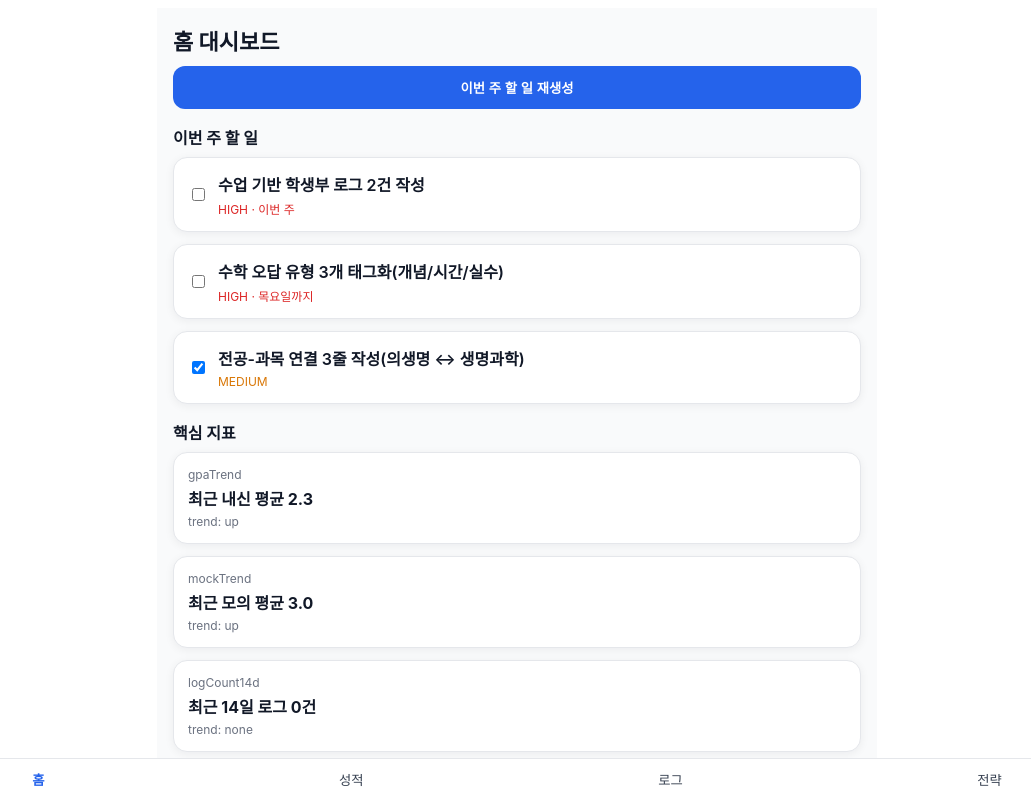
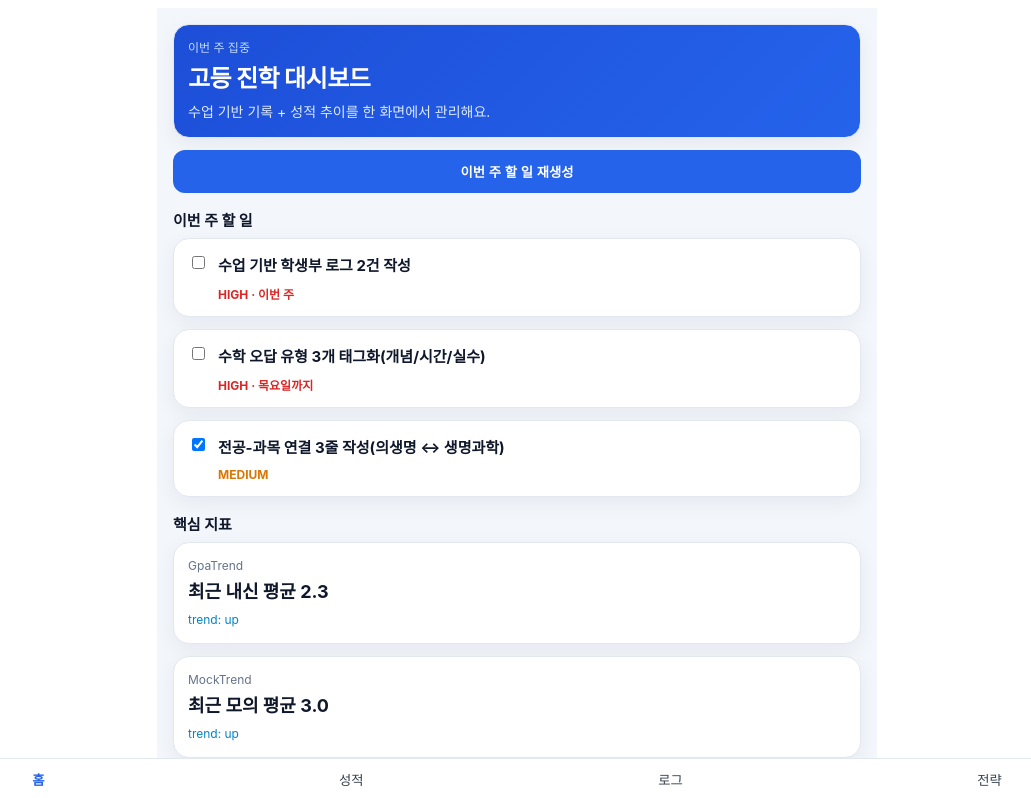
Before and after one commit to choijinwon/jarvisedu, a React (Vite) app: page / in a window 1280 px wide. Shown: the top 798 px of the page, without its empty margins (123-1154 px from the left). Built offline with nearby package versions, Linux system fonts and the light colour scheme.

Commit message:
ui: refine typography and card visual hierarchy

```diff
--- a/src/screens/HomeScreen.tsx
+++ b/src/screens/HomeScreen.tsx
@@ -1,6 +1,6 @@
 import React from "react";
 import { useDashboard } from "../hooks/useDashboard";
-import { colors, ui } from "../styles";
+import { colors, typo, ui } from "../styles";
 
 function priorityColor(priority: "high" | "medium" | "low") {
   if (priority === "high") return colors.danger;
@@ -17,35 +17,29 @@ export function HomeScreen() {
 
   return (
     <div style={ui.page}>
-      <h2 style={ui.title}>홈 대시보드</h2>
-      <button
-        onClick={() => void regenerateWeeklyTasks()}
-        style={{
-          width: "100%",
-          border: "none",
-          borderRadius: 12,
-          padding: "12px 14px",
-          background: colors.primary,
-          color: "#fff",
-          fontWeight: 700,
-          cursor: "pointer",
-        }}
-      >
+      <div style={{ ...ui.card, background: "linear-gradient(135deg, #1D4ED8 0%, #2563EB 100%)", color: "#fff" }}>
+        <p style={{ ...typo.caption, color: "#BFDBFE" }}>이번 주 집중</p>
+        <h2 style={{ ...typo.h1, color: "#fff", marginTop: 6 }}>고등 진학 대시보드</h2>
+        <p style={{ ...typo.body, color: "#DBEAFE", marginTop: 6 }}>수업 기반 기록 + 성적 추이를 한 화면에서 관리해요.</p>
+      </div>
+
+      <button onClick={() => void regenerateWeeklyTasks()} style={ui.buttonPrimary}>
         이번 주 할 일 재생성
       </button>
 
       <h3 style={ui.sectionTitle}>이번 주 할 일</h3>
       {data.weekTasks.map((t) => (
         <div key={t.id} style={ui.card}>
-          <label style={{ display: "flex", gap: 10, alignItems: "center", cursor: "pointer" }}>
+          <label style={{ display: "flex", gap: 10, alignItems: "flex-start", cursor: "pointer" }}>
             <input
               type="checkbox"
               checked={t.checked}
               onChange={(e) => void toggleTask(t.id, e.target.checked)}
+              style={{ marginTop: 3 }}
             />
-            <div>
-              <div style={{ fontWeight: 600, color: colors.text }}>{t.title}</div>
-              <div style={{ fontSize: 12, color: priorityColor(t.priority), marginTop: 4 }}>
+            <div style={{ flex: 1 }}>
+              <div style={{ ...typo.h2, fontSize: 15 }}>{t.title}</div>
+              <div style={{ marginTop: 6, fontSize: 12, color: priorityColor(t.priority), fontWeight: 700 }}>
                 {t.priority.toUpperCase()} {t.dueText ? `· ${t.dueText}` : ""}
               </div>
             </div>
@@ -56,17 +50,17 @@ export function HomeScreen() {
       <h3 style={ui.sectionTitle}>핵심 지표</h3>
       {Object.entries(data.metrics).map(([k, v]) => (
         <div key={k} style={ui.card}>
-          <div style={{ fontSize: 12, color: colors.subText }}>{k}</div>
-          <div style={{ marginTop: 4, fontWeight: 700, color: colors.text }}>{v.value}</div>
-          <div style={{ marginTop: 4, fontSize: 12, color: colors.subText }}>trend: {v.trend}</div>
+          <div style={{ ...typo.caption, textTransform: "capitalize" }}>{k}</div>
+          <div style={{ ...typo.h2, marginTop: 4 }}>{v.value}</div>
+          <div style={{ ...typo.caption, marginTop: 6, color: colors.info }}>trend: {v.trend}</div>
         </div>
       ))}
 
       <h3 style={ui.sectionTitle}>리스크 알림</h3>
       {data.alerts.map((a) => (
-        <div key={a.id} style={ui.card}>
-          <div style={{ color: colors.text }}>{a.message}</div>
-          <div style={{ fontSize: 12, marginTop: 4, color: colors.subText }}>
+        <div key={a.id} style={{ ...ui.card, borderLeft: `4px solid ${a.severity === "danger" ? colors.danger : a.severity === "warning" ? colors.warning : colors.info}` }}>
+          <div style={{ ...typo.body }}>{a.message}</div>
+          <div style={{ ...typo.caption, marginTop: 4 }}>
             {a.severity.toUpperCase()} {a.actionLabel ? `· ${a.actionLabel}` : ""}
           </div>
         </div>
--- a/src/screens/LogScreen.tsx
+++ b/src/screens/LogScreen.tsx
@@ -1,11 +1,11 @@
 import React from "react";
 import { useLogs } from "../hooks/useLogs";
-import { colors, ui } from "../styles";
+import { colors, typo, ui } from "../styles";
 
-const visibilityMap: Record<string, string> = {
-  core: "✅ 대입 핵심",
-  limited: "🟨 제한 가능",
-  personal: "🟦 개인 기록",
+const visibilityMap: Record<string, { label: string; color: string }> = {
+  core: { label: "✅ 대입 핵심", color: colors.success },
+  limited: { label: "🟨 제한 가능", color: colors.warning },
+  personal: { label: "🟦 개인 기록", color: colors.info },
 };
 
 export function LogScreen() {
@@ -16,15 +16,20 @@ export function LogScreen() {
 
   return (
     <div style={ui.page}>
-      <h2 style={ui.title}>학생부 로그</h2>
+      <h2 style={typo.h1}>학생부 로그</h2>
+      <p style={{ ...typo.caption, marginTop: 6 }}>수업 기반 행동·배움·확장 포인트를 기록해요.</p>
+
+      <div style={{ height: 8 }} />
       {logs.map((l) => (
         <div key={l.id} style={ui.card}>
           <div style={{ display: "flex", justifyContent: "space-between", gap: 8 }}>
-            <strong style={{ color: colors.text }}>{l.title}</strong>
-            <span style={{ fontSize: 12, color: colors.subText }}>{l.date}</span>
+            <strong style={{ ...typo.h2, fontSize: 15 }}>{l.title}</strong>
+            <span style={typo.caption}>{l.date}</span>
           </div>
-          <p style={{ margin: "8px 0 0 0", color: colors.subText, fontSize: 13 }}>{l.action}</p>
-          <div style={{ marginTop: 8, fontSize: 12, color: colors.text }}>{visibilityMap[l.visibility]}</div>
+          <p style={{ margin: "8px 0 0 0", color: colors.subText, fontSize: 13, lineHeight: "20px" }}>{l.action}</p>
+          <div style={{ marginTop: 10, display: "inline-block", fontSize: 12, color: visibilityMap[l.visibility].color, fontWeight: 700 }}>
+            {visibilityMap[l.visibility].label}
+          </div>
         </div>
       ))}
     </div>
--- a/src/screens/ScoreScreen.tsx
+++ b/src/screens/ScoreScreen.tsx
@@ -1,6 +1,6 @@
 import React from "react";
 import { useScores } from "../hooks/useScores";
-import { colors, ui } from "../styles";
+import { colors, typo, ui } from "../styles";
 
 export function ScoreScreen() {
   const { scores, loading, error } = useScores();
@@ -10,28 +10,23 @@ export function ScoreScreen() {
 
   return (
     <div style={ui.page}>
-      <h2 style={ui.title}>성적 트래커</h2>
+      <h2 style={typo.h1}>성적 트래커</h2>
+      <p style={{ ...typo.caption, marginTop: 6 }}>내신·모의 입력 현황과 등급 추이를 빠르게 확인하세요.</p>
+
+      <div style={{ height: 8 }} />
       {scores.map((s) => (
         <div key={s.id} style={ui.card}>
           <div style={{ display: "flex", justifyContent: "space-between", alignItems: "center" }}>
-            <strong style={{ color: colors.text }}>{s.subjectOrArea}</strong>
-            <span
-              style={{
-                background: "#EFF6FF",
-                color: colors.primary,
-                padding: "4px 8px",
-                borderRadius: 999,
-                fontSize: 12,
-                fontWeight: 700,
-              }}
-            >
+            <div>
+              <div style={{ ...typo.caption }}>{s.type}</div>
+              <strong style={{ ...typo.h2, display: "block", marginTop: 2 }}>{s.subjectOrArea}</strong>
+            </div>
+            <span style={{ background: colors.primarySoft, color: colors.primary, padding: "5px 10px", borderRadius: 999, fontSize: 12, fontWeight: 800 }}>
               {s.gradeLevel}등급
             </span>
           </div>
-          <div style={{ marginTop: 6, fontSize: 13, color: colors.subText }}>
-            {s.date} · {s.type} {s.semester ? `· ${s.semester}` : ""}
-          </div>
-          {s.memo && <div style={{ marginTop: 8, fontSize: 13, color: colors.text }}>{s.memo}</div>}
+          <div style={{ marginTop: 8, fontSize: 13, color: colors.subText }}>{s.date} {s.semester ? `· ${s.semester}` : ""}</div>
+          {s.memo && <div style={{ marginTop: 8, ...typo.body }}>{s.memo}</div>}
         </div>
       ))}
     </div>
--- a/src/screens/StrategyScreen.tsx
+++ b/src/screens/StrategyScreen.tsx
@@ -1,6 +1,6 @@
 import React from "react";
 import { useStrategy } from "../hooks/useStrategy";
-import { colors, ui } from "../styles";
+import { colors, typo, ui } from "../styles";
 
 export function StrategyScreen() {
   const { strategy, loading, error, update } = useStrategy();
@@ -11,37 +11,32 @@ export function StrategyScreen() {
 
   return (
     <div style={ui.page}>
-      <h2 style={ui.title}>전형 전략</h2>
+      <h2 style={typo.h1}>전형 전략</h2>
+      <p style={{ ...typo.caption, marginTop: 6 }}>수시/정시 비중을 빠르게 조정하고 전략 가설을 확인하세요.</p>
 
-      <div style={ui.card}>
-        <div style={{ fontSize: 12, color: colors.subText }}>목표 전공</div>
-        <div style={{ marginTop: 4, fontWeight: 700, color: colors.text }}>{strategy.targetMajor}</div>
+      <div style={{ ...ui.card, marginTop: 10 }}>
+        <div style={typo.caption}>목표 전공</div>
+        <div style={{ ...typo.h2, marginTop: 4 }}>{strategy.targetMajor}</div>
       </div>
 
       <div style={ui.card}>
-        <div style={{ fontSize: 12, color: colors.subText }}>현재 비중</div>
-        <div style={{ marginTop: 4, color: colors.text }}>
+        <div style={typo.caption}>현재 비중</div>
+        <div style={{ marginTop: 4, ...typo.body }}>
           수시 <b>{strategy.susiWeight}</b> / 정시 <b>{strategy.jungsiWeight}</b>
         </div>
         <div style={{ marginTop: 10, display: "flex", gap: 8 }}>
-          <button
-            onClick={() => void update({ susiWeight: 80 })}
-            style={{ border: "none", borderRadius: 10, padding: "8px 12px", background: colors.primary, color: "#fff", cursor: "pointer" }}
-          >
+          <button onClick={() => void update({ susiWeight: 80 })} style={{ border: "none", borderRadius: 10, padding: "8px 12px", background: colors.primary, color: "#fff", cursor: "pointer", fontWeight: 700 }}>
             수시 80
           </button>
-          <button
-            onClick={() => void update({ susiWeight: 60 })}
-            style={{ border: `1px solid ${colors.border}`, borderRadius: 10, padding: "8px 12px", background: "#fff", color: colors.text, cursor: "pointer" }}
-          >
+          <button onClick={() => void update({ susiWeight: 60 })} style={{ border: `1px solid ${colors.border}`, borderRadius: 10, padding: "8px 12px", background: "#fff", color: colors.text, cursor: "pointer", fontWeight: 700 }}>
             수시 60
           </button>
         </div>
       </div>
 
       <div style={ui.card}>
-        <div style={{ fontSize: 12, color: colors.subText }}>전략 가설</div>
-        <p style={{ margin: "8px 0 0 0", color: colors.text }}>{strategy.hypothesisText}</p>
+        <div style={typo.caption}>전략 가설</div>
+        <p style={{ ...typo.body, marginTop: 8 }}>{strategy.hypothesisText}</p>
       </div>
     </div>
   );
--- a/src/styles.ts
+++ b/src/styles.ts
@@ -1,16 +1,48 @@
 export const colors = {
-  bg: "#F9FAFB",
+  bg: "#F3F6FB",
   card: "#FFFFFF",
-  text: "#111827",
-  subText: "#6B7280",
-  border: "#E5E7EB",
+  text: "#0F172A",
+  subText: "#64748B",
+  border: "#E2E8F0",
   primary: "#2563EB",
+  primarySoft: "#EFF6FF",
   success: "#16A34A",
   warning: "#D97706",
   danger: "#DC2626",
+  info: "#0284C7",
 };
 
-export const shadow = "0 2px 10px rgba(17,24,39,0.06)";
+export const shadow = "0 6px 20px rgba(15,23,42,0.06)";
+
+export const typo = {
+  h1: {
+    margin: 0,
+    fontSize: 24,
+    lineHeight: "32px",
+    letterSpacing: "-0.02em",
+    fontWeight: 800,
+    color: colors.text,
+  } as const,
+  h2: {
+    margin: 0,
+    fontSize: 18,
+    lineHeight: "26px",
+    fontWeight: 700,
+    color: colors.text,
+  } as const,
+  body: {
+    margin: 0,
+    fontSize: 14,
+    lineHeight: "22px",
+    color: colors.text,
+  } as const,
+  caption: {
+    margin: 0,
+    fontSize: 12,
+    lineHeight: "18px",
+    color: colors.subText,
+  } as const,
+};
 
 export const ui = {
   page: {
@@ -21,19 +53,25 @@ export const ui = {
   card: {
     background: colors.card,
     border: `1px solid ${colors.border}`,
-    borderRadius: 14,
+    borderRadius: 16,
     padding: 14,
     boxShadow: shadow,
     marginBottom: 12,
   } as const,
-  title: {
-    margin: "0 0 10px 0",
-    color: colors.text,
-    fontSize: 22,
-  } as const,
   sectionTitle: {
     margin: "16px 0 8px 0",
     color: colors.text,
-    fontSize: 16,
+    fontSize: 15,
+    fontWeight: 700,
+  } as const,
+  buttonPrimary: {
+    width: "100%",
+    border: "none",
+    borderRadius: 12,
+    padding: "12px 14px",
+    background: colors.primary,
+    color: "#fff",
+    fontWeight: 700,
+    cursor: "pointer",
   } as const,
 };
```
